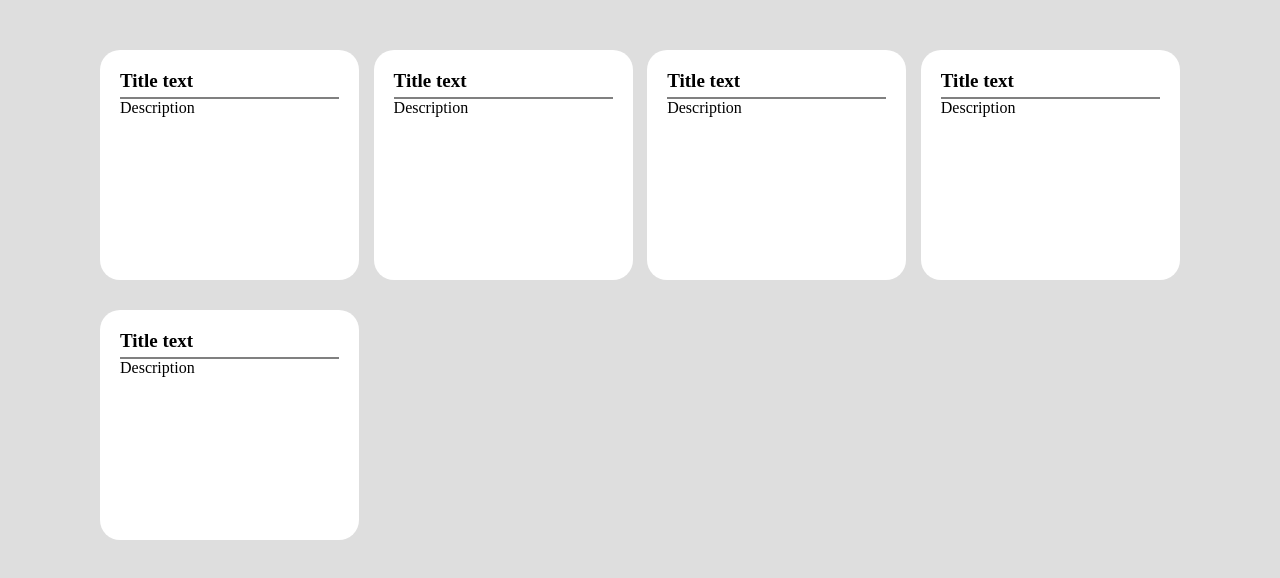
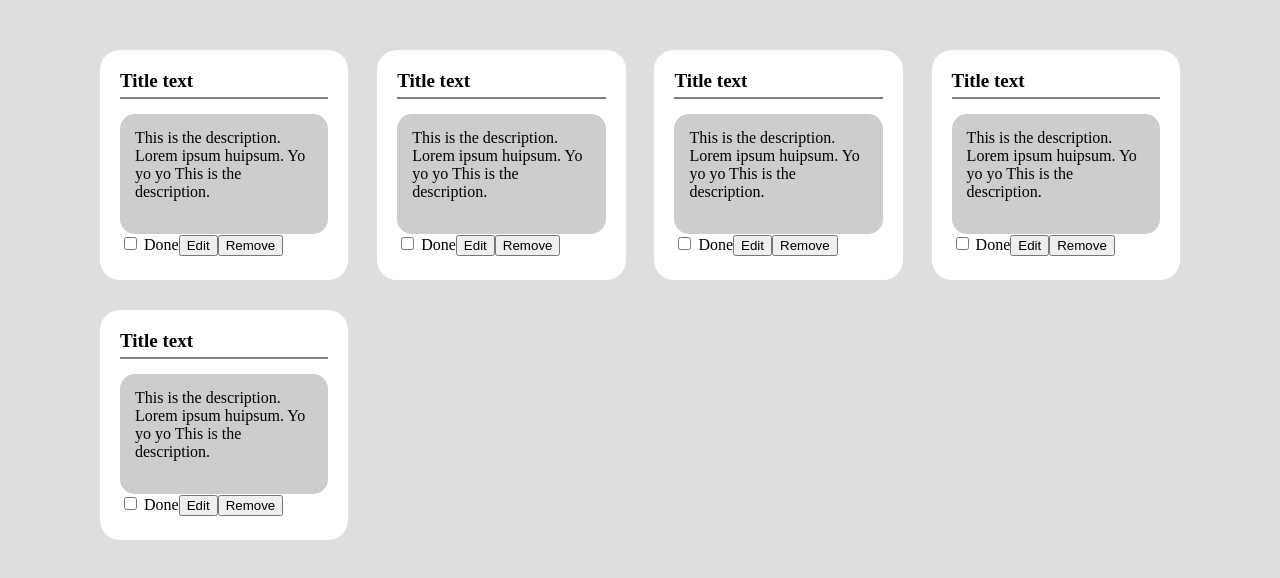
Before and after one commit to ladasfeed/notes, a React (Create React App) app: page / in a window 1280 px wide. Shown: the top 578 px of the page. Built offline with nearby package versions, Linux system fonts and the light colour scheme.

Commit message:
task component

```diff
--- a/src/components/TasksList/TaskComponent/TaskComponent.js
+++ b/src/components/TasksList/TaskComponent/TaskComponent.js
@@ -1,12 +1,20 @@
 import React from "react";
 import c from "./TaskComponent.module.css";
 
-const TaskComponent = ({title}) => {
+const TaskComponent = ({title, description}) => {
 
     return (
         <div className={c.container}>
             <div className={c.title}>Title text</div>
-            <div className={c.description}>Description</div>
+            <div className={c.description}>
+                <p>This is the description. Lorem ipsum huipsum. Yo yo yo
+                    This is the description. </p>
+            </div>
+            <div className={c.footer}>
+                <label><input type="checkbox"/> Done</label>
+                <button>Edit</button>
+                <button>Remove</button>
+            </div>
         </div>
     )
 };
--- a/src/components/TasksList/TaskComponent/TaskComponent.module.css
+++ b/src/components/TasksList/TaskComponent/TaskComponent.module.css
@@ -1,6 +1,6 @@
 .container{
     width: 200px;
-    height: 230px;
+    min-height: 230px;
     border-radius: 20px;
     background-color: white;
     padding: 20px;
@@ -15,5 +15,17 @@
 }
 
 .description{
+    min-height: 120px;
+    margin-top: 15px;
+    padding: 15px;
+    border-radius: 15px;
+    background-color: #cdcdcd;
+}
+
+.description p{
+    margin: 0;
+}
+
+.footer{
 
 }
--- a/src/components/TasksList/TasksList.module.css
+++ b/src/components/TasksList/TasksList.module.css
@@ -5,6 +5,6 @@
 }
 
 .container > div{
-    flex: 0 1 24%;
+    flex: 0 1 23%;
     margin-bottom: 30px;
 }
```
Also changed, not shown: 1 other file (tests, documents, lock files or other folders).
